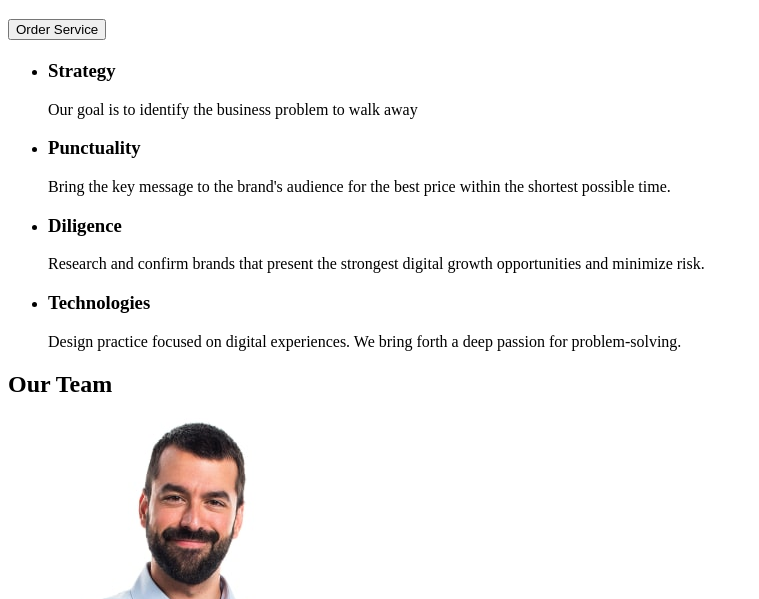
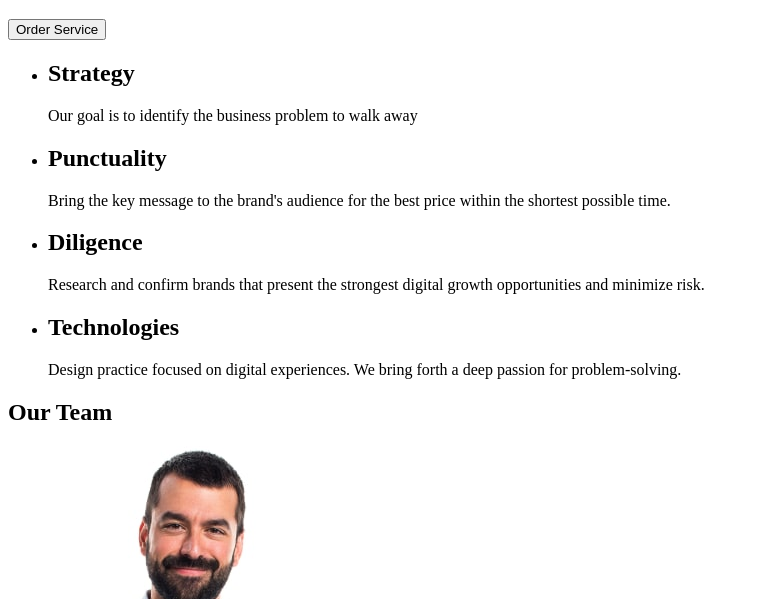
Before and after one commit to Elis89-lgtm/goit-markup-hw-01, a plain HTML site: page index.html in a window 1280 px wide. Shown: the part 201-800 px from the top of the page, without its empty margins (0-759 px from the left). Drawn offline with Linux system fonts and the light colour scheme.

Commit message:
add index file

```diff
--- a/index.html
+++ b/index.html
@@ -25,28 +25,27 @@
     <button type="button">Order Service</button>
     <main>
       <section>
-        <h2></h2>
         <ul>
           <li>
-            <h3>Strategy</h3>
+            <h2>Strategy</h2>
             <p>Our goal is to identify the business problem to walk away</p>
           </li>
           <li>
-            <h3>Punctuality</h3>
+            <h2>Punctuality</h2>
             <p>
               Bring the key message to the brand's audience for the best price
               within the shortest possible time.
             </p>
           </li>
           <li>
-            <h3>Diligence</h3>
+            <h2>Diligence</h2>
             <p>
               Research and confirm brands that present the strongest digital
               growth opportunities and minimize risk.
             </p>
           </li>
           <li>
-            <h3>Technologies</h3>
+            <h2>Technologies</h2>
             <p>
               Design practice focused on digital experiences. We bring forth a
               deep passion for problem-solving.
```
